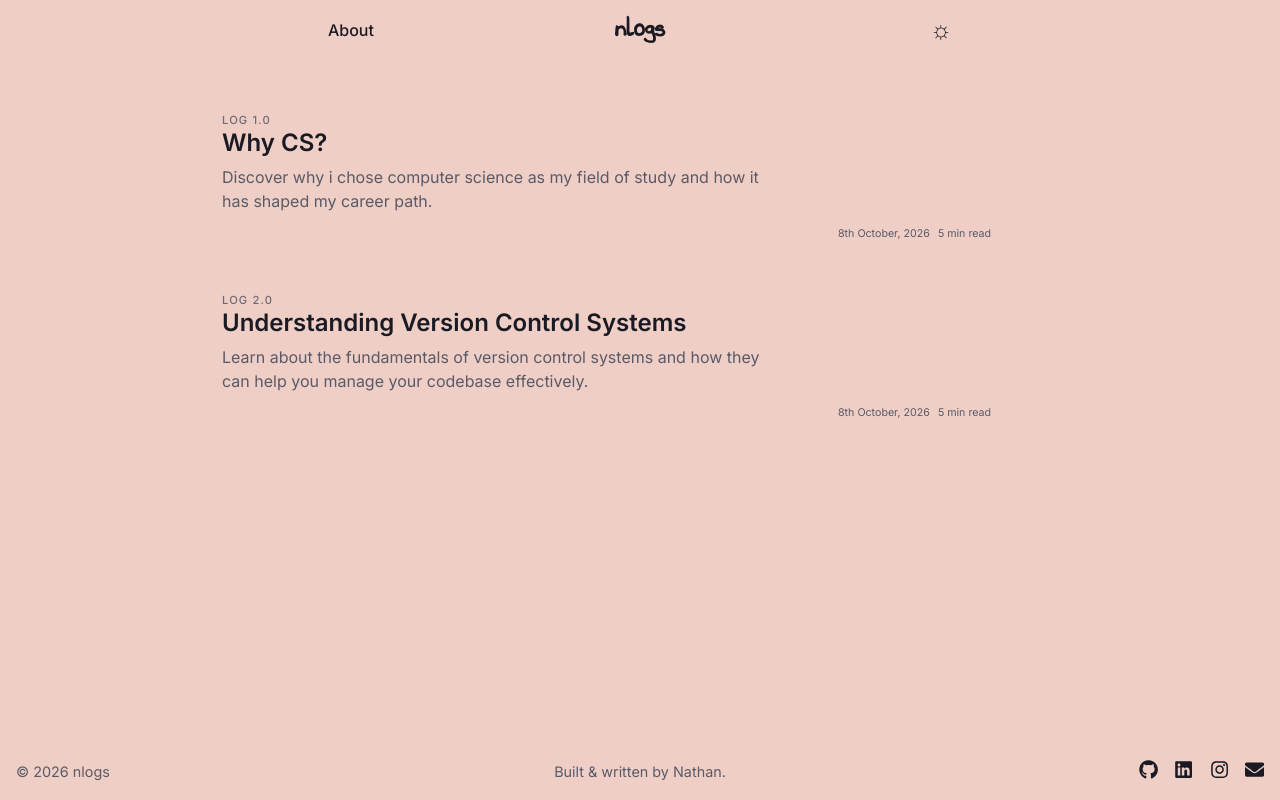
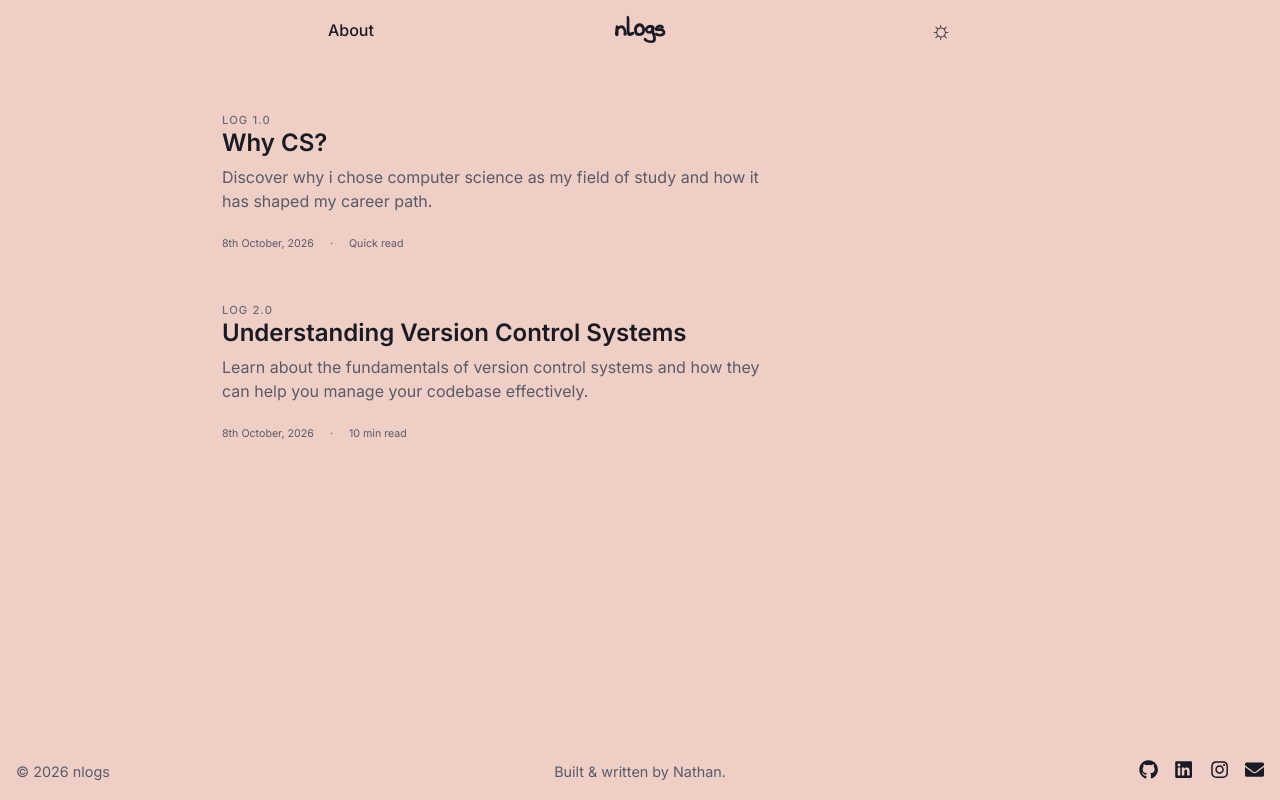
Before and after one commit to Nathanthe1dev/nlogs, a Next.js app: page / in a window 1280 px wide. Built offline with nearby package versions, Linux system fonts and the light colour scheme.

Commit message:
added reusable reading time metadata

```diff
--- a/app/components/PostCard.tsx
+++ b/app/components/PostCard.tsx
@@ -1,4 +1,5 @@
 import { Post } from "../data/posts";
+import ReadTime from "./ReadTime";
 
 export default function PostCard({ post }: { post: Post }) {
   return (
@@ -13,7 +14,8 @@ export default function PostCard({ post }: { post: Post }) {
         <footer>
             <small>
                 <span>{post.date}</span>
-                <span>{post.readTime}</span>
+                <span className="metadata-separator" aria-hidden="true">·</span>
+                <ReadTime minutes={post.readTime} />
             </small>
         </footer>
     </article>
--- /dev/null
+++ b/app/components/ReadTime.tsx
@@ -0,0 +1,7 @@
+export default function ReadTime({ minutes }: { minutes: number }) {
+  return (
+    <span>
+      {minutes <= 3 ? "Quick read" : `${minutes} min read`}
+    </span>
+  );
+}
--- a/app/data/posts.ts
+++ b/app/data/posts.ts
@@ -3,7 +3,7 @@ export type Post = {
     title: string;
     description: string;
     date: string;
-    readTime: string;
+    readTime: number;
     slug:string;
 };
 
@@ -13,7 +13,7 @@ export const posts: Post[] = [
         title: "Why CS?",
         description: "Discover why i chose computer science as my field of study and how it has shaped my career path.",
         date: "8th October, 2026",
-        readTime: "5 min read",
+        readTime: 3,
         slug: "why-cs",
     },
     {
@@ -21,7 +21,7 @@ export const posts: Post[] = [
         title: "Understanding Version Control Systems",
         description: "Learn about the fundamentals of version control systems and how they can help you manage your codebase effectively.",
         date: "8th October, 2026",
-        readTime: "5 min read",
+        readTime: 10,
         slug: "understanding-vcs",
     }
 ];
--- a/app/globals.css
+++ b/app/globals.css
@@ -181,18 +181,23 @@ header nav a:hover::after {
 }
 
 .posts article footer {
+  grid-column: 1 / -1;
+  grid-row: 2;
+  margin-top: var(--space-md);
   font-size: 0.8rem;
   color: var(--muted);
-  grid-column: 2;
-  grid-row: 2;
-  align-self: start;
-  padding-top: 0.35rem;
 }
+
 .posts article footer small {
   display: flex;
   align-items: center;
-  gap: var(--space-sm);
-  white-space: nowrap;
+  justify-content: flex-start;
+  flex-wrap: wrap;
+  gap: var(--space-sm) var(--space-md);
+}
+
+.metadata-separator {
+  opacity: 2.0;
 }
 
 .posts article h2 span::after {
```
